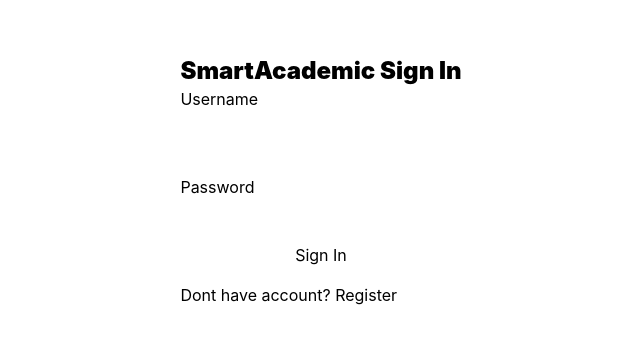
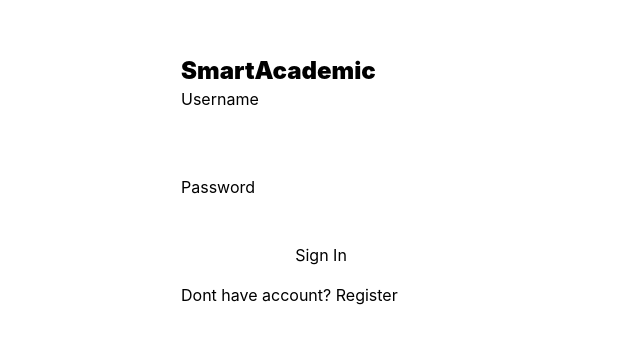
Before and after one commit to rollingsmajiwa/smartcademic_project-frondend, a React (Vite) app: page /signin in a window 1280 px wide. Shown: the part 219-562 px from the top of the page, without its empty margins (319-959 px from the left). Built offline with nearby package versions, Linux system fonts and the light colour scheme.

Commit message:
Feat: create sign out function

```diff
--- a/src/components/Sidebar.jsx
+++ b/src/components/Sidebar.jsx
@@ -52,7 +52,11 @@
       { id: 'submissions', label: 'All Submissions', icon: FileCheck2 },
     ]
   };
-
+  const handleSignOut = () => {
+    localStorage.removeItem('access_token');
+    localStorage.removeItem('refresh_token');
+    navigate('/signin');
+  };
   const menuItems = roleMenus[userRole] || [];
 
   return (
@@ -136,7 +140,7 @@
       {/* Logout Action */}
       <div className="pt-4 border-t border-blue-100">
         <button
-          onClick={onLogout}
+          onClick={handleSignOut}
           className="w-full flex items-center gap-3 px-4 py-3 rounded-xl text-sm font-semibold text-red-600 hover:bg-red-50 transition-colors"
         >
           <LogOut className="w-5 h-5" />
--- a/src/pages/SignIn.jsx
+++ b/src/pages/SignIn.jsx
@@ -44,7 +44,7 @@
   return (
     <div className="min-h-screen flex items-center justify-center p-4">
       <div>
-        <h2 className='font-black text-2xl'>SmartAcademic Sign In</h2>
+        <h2 className='font-black text-2xl'>SmartAcademic</h2>
         {error && <p>{error}</p>}
 
         <form onSubmit={handleSignIn} className="space-y-4">
```
